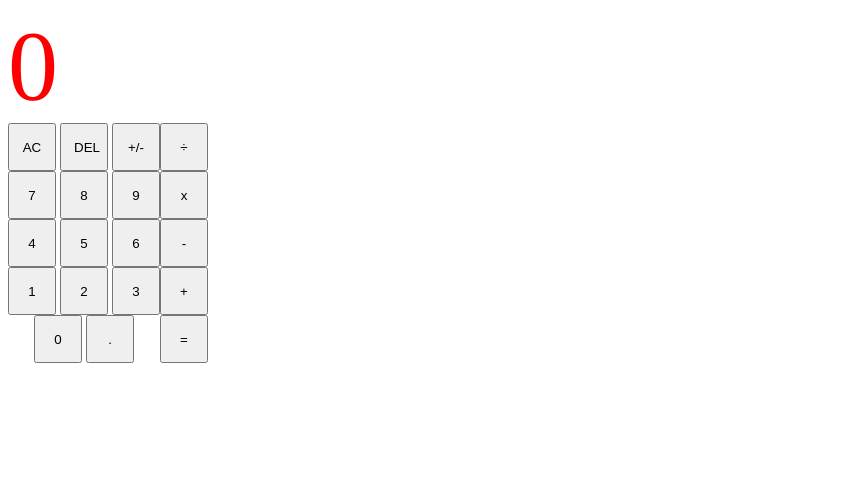
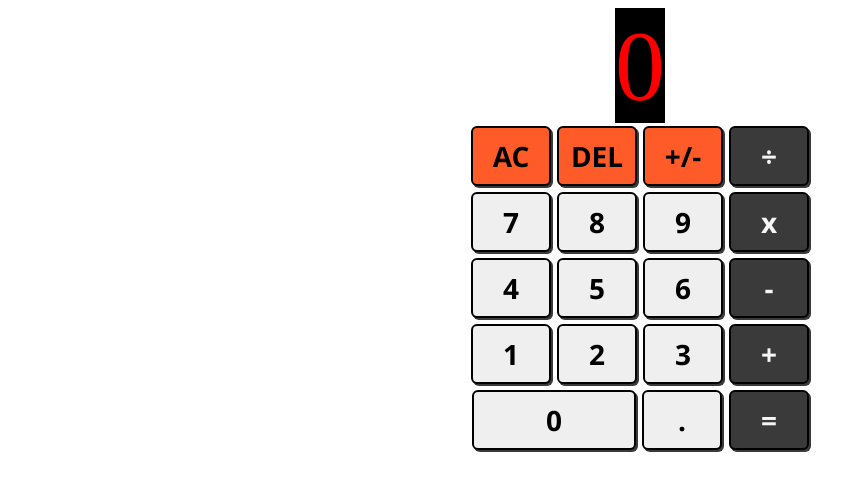
Before and after one commit to SakolkiatNr/Calculator, a plain HTML site: page index.html in a window 1280 px wide. Shown: the whole page, without its empty margins (0-866 px from the left). Drawn offline with Linux system fonts and the light colour scheme.

Commit message:
Style Buttons

```diff
--- a/index.html
+++ b/index.html
@@ -9,16 +9,16 @@
 </head>
 <body>
 
+    <div class="container">
         <div class="display">
             <span class="number-display">0</span>
         </div>
-
         <div class="buttons-container">
             <div class="number-buttons">
-            <div>
-                <button class="reset">AC</button>
-                <button class="delete">DEL</button>
-                <button class="negative">+/-</button>
+                <div class="option-row">
+                    <button class="option reset">AC</button>
+                    <button class="option delete">DEL</button>
+                    <button class="option negative">+/-</button>
                 </div>
                 <div class="number-row">
                     <button class="number" value="7">7</button>
@@ -35,8 +35,8 @@
                     <button class="number" value="2">2</button>
                     <button class="number" value="3">3</button>
                 </div>
-            <div class="number-row">
-                <button class="number" value="0">0</button>
+                <div class="number-row bottom">
+                    <button class="number two-width" value="0">0</button>
                     <button class="number" value=".">.</button>
                 </div>
             </div>
@@ -48,5 +48,6 @@
                 <button class="operator" value="equal">=</button>
             </div>
         </div>
+    </div>
 </body>
 </html>
--- a/style.css
+++ b/style.css
@@ -1,24 +1,14 @@
-.buttons-container {
-    display: flex;
-    flex-direction: row;
-}
-.number-buttons {
+.container {
     display: flex;
     flex-direction: column;
+    justify-content: center;
     align-items: center;
 }
-.operator-buttons {
-    display: flex;
-    flex-direction: column;
-}
 
-button {
-    padding: 12px;
-    width: 48px;
-    height: 48px;
-}
+/* <---------- Display ----------> */
 
 .display {
+    background-color: black;
 }
 
 .number-display {
@@ -26,6 +16,59 @@ button {
     font-size: 100px;
 }
 
-.activate {
-    background-color: greenyellow;
+
+
+
+/* <---------- Buttons ----------> */
+.buttons-container {
+    /* background-color: yellow; */
+    display: flex;
+    flex-direction: row;
+    justify-content: center;
 }
+    /* <---------- Numbers ----------> */
+.number-buttons,
+.operator-buttons {
+    display: flex;
+    flex-direction: column;
+    align-items: center;
+}
+.number-row {
+    width: 100%;
+    display: flex;
+    justify-content: center;
+    align-items: center;
+}
+.bottom,
+.option-row {
+    display: flex;
+}
+.two-width {
+    /* 0 button */
+    width: 164px;
+}
+
+button {
+    font-family: 'Segoe UI', monospace;
+    font-size: 28px;
+    font-weight: bold;
+
+    width: 80px;
+    height: 60px;
+    margin: 3px 3px;
+
+    border: 2px solid black;
+    border-radius: 6px;
+    box-shadow: 2px 2px #3a3a3a;
+}
+
+button:hover {
+    background-color: rgb(52, 255, 52);
+}
+.operator {
+    background-color: #3a3a3a;
+    color: whitesmoke;
+}
+.option {
+    background-color: rgb(255, 91, 41);
+}
```
Lines whose indentation alone changed are shown as unchanged.
